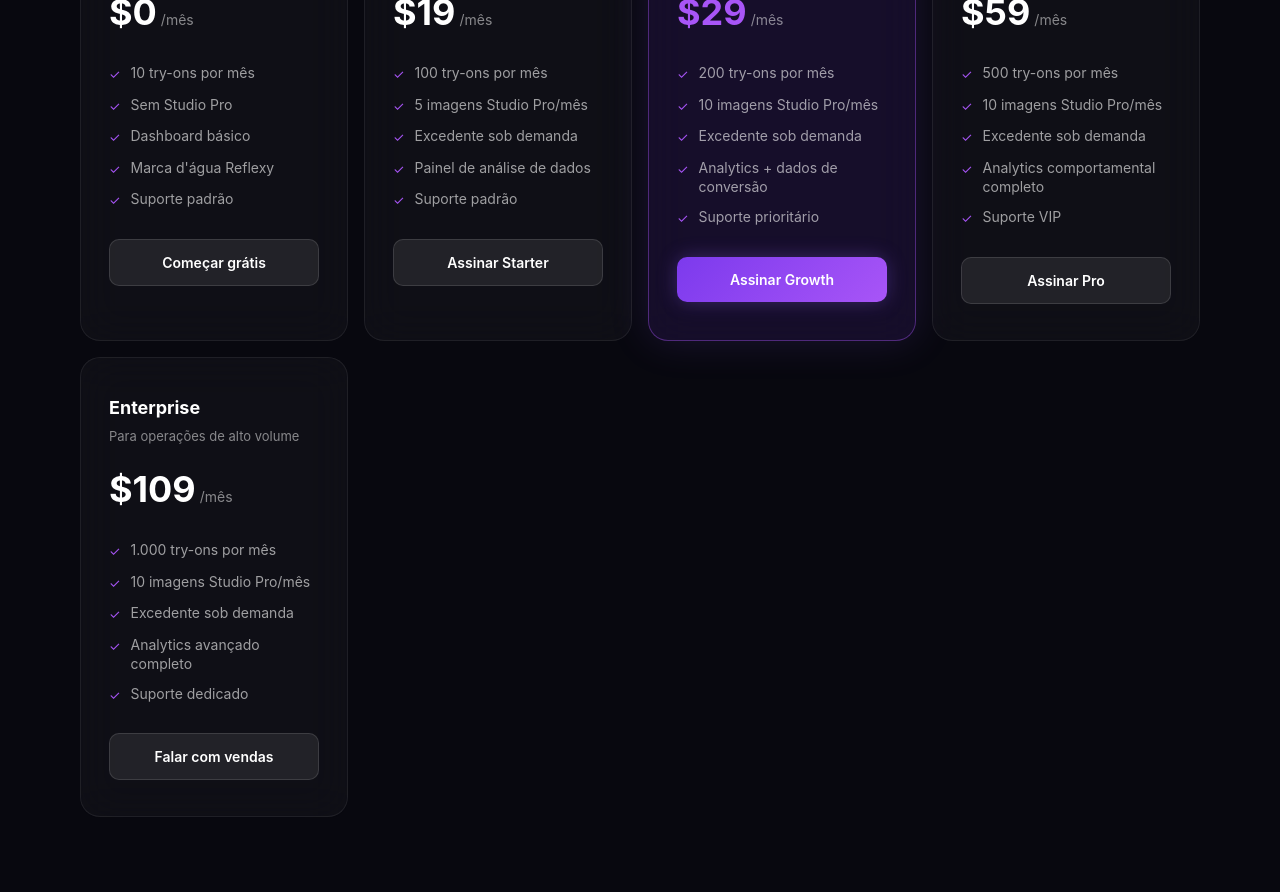
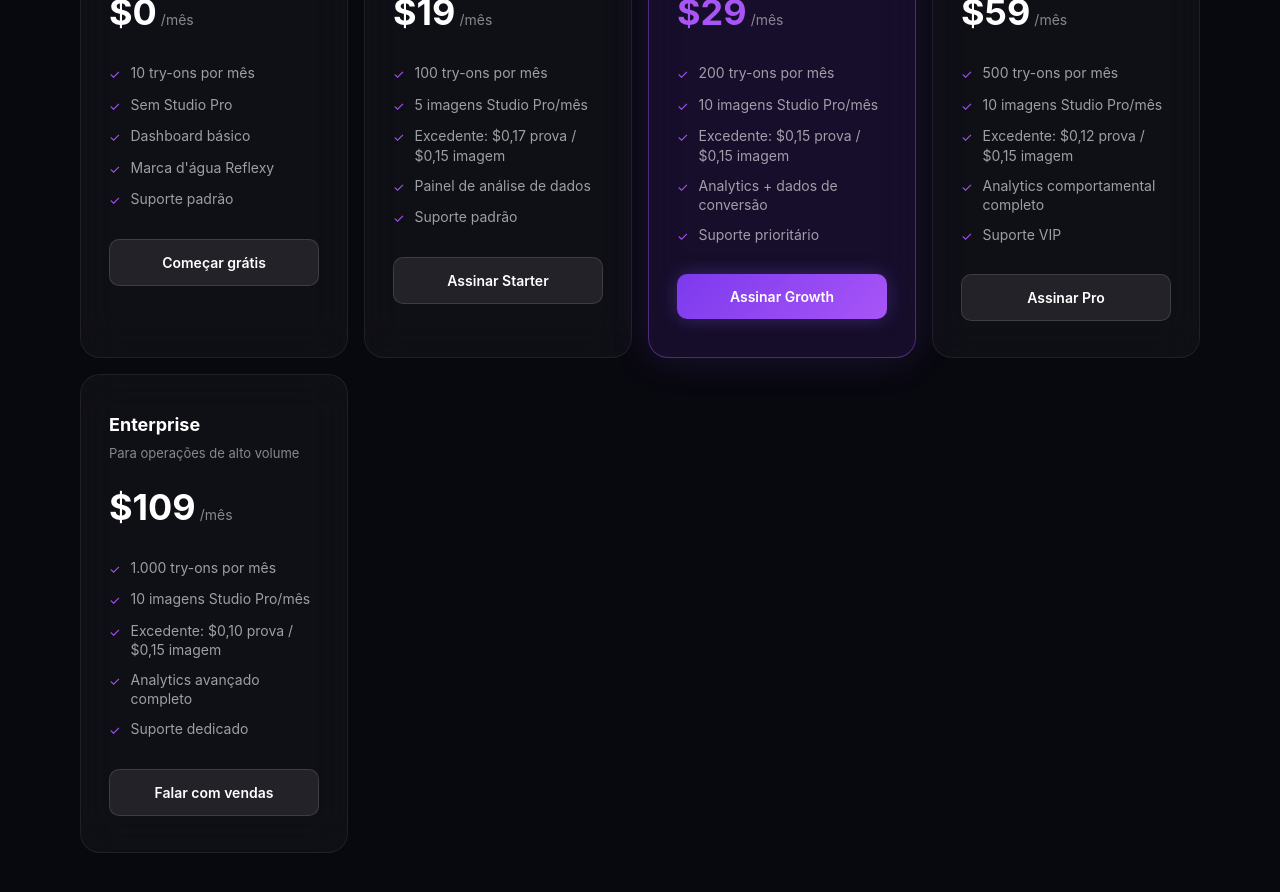
Before and after one commit to colingisely/tryon-app, a Next.js app: page / in a window 1280 px wide. Shown: the part 7920-8812 px from the top of the page. Built offline with nearby package versions, Linux system fonts and the light colour scheme.

Commit message:
feat: implement tiered overage pricing and strategic documentation

```diff
--- a/app/page.tsx
+++ b/app/page.tsx
@@ -89,17 +89,17 @@ export default function LandingPage() {
   const plans = {
     pt: [
       { name: 'Preview', price: '$0', period: '/mês', desc: 'Experimente sem compromisso', features: ['10 try-ons por mês', 'Sem Studio Pro', 'Dashboard básico', 'Marca d\'água Reflexy', 'Suporte padrão'], cta: 'Começar grátis', highlight: false },
-      { name: 'Starter', price: '$19', period: '/mês', desc: 'Para lojas que estão começando', features: ['100 try-ons por mês', '5 imagens Studio Pro/mês', 'Excedente sob demanda', 'Painel de análise de dados', 'Suporte padrão'], cta: 'Assinar Starter', highlight: false },
-      { name: 'Growth', price: '$29', period: '/mês', desc: 'Para lojas em crescimento', features: ['200 try-ons por mês', '10 imagens Studio Pro/mês', 'Excedente sob demanda', 'Analytics + dados de conversão', 'Suporte prioritário'], cta: 'Assinar Growth', highlight: true, badge: 'Mais popular' },
-      { name: 'Pro', price: '$59', period: '/mês', desc: 'Para lojas que querem escalar', features: ['500 try-ons por mês', '10 imagens Studio Pro/mês', 'Excedente sob demanda', 'Analytics comportamental completo', 'Suporte VIP'], cta: 'Assinar Pro', highlight: false },
-      { name: 'Enterprise', price: '$109', period: '/mês', desc: 'Para operações de alto volume', features: ['1.000 try-ons por mês', '10 imagens Studio Pro/mês', 'Excedente sob demanda', 'Analytics avançado completo', 'Suporte dedicado'], cta: 'Falar com vendas', highlight: false },
+      { name: 'Starter', price: '$19', period: '/mês', desc: 'Para lojas que estão começando', features: ['100 try-ons por mês', '5 imagens Studio Pro/mês', 'Excedente: $0,17 prova / $0,15 imagem', 'Painel de análise de dados', 'Suporte padrão'], cta: 'Assinar Starter', highlight: false },
+      { name: 'Growth', price: '$29', period: '/mês', desc: 'Para lojas em crescimento', features: ['200 try-ons por mês', '10 imagens Studio Pro/mês', 'Excedente: $0,15 prova / $0,15 imagem', 'Analytics + dados de conversão', 'Suporte prioritário'], cta: 'Assinar Growth', highlight: true, badge: 'Mais popular' },
+      { name: 'Pro', price: '$59', period: '/mês', desc: 'Para lojas que querem escalar', features: ['500 try-ons por mês', '10 imagens Studio Pro/mês', 'Excedente: $0,12 prova / $0,15 imagem', 'Analytics comportamental completo', 'Suporte VIP'], cta: 'Assinar Pro', highlight: false },
+      { name: 'Enterprise', price: '$109', period: '/mês', desc: 'Para operações de alto volume', features: ['1.000 try-ons por mês', '10 imagens Studio Pro/mês', 'Excedente: $0,10 prova / $0,15 imagem', 'Analytics avançado completo', 'Suporte dedicado'], cta: 'Falar com vendas', highlight: false },
     ],
     en: [
       { name: 'Preview', price: '$0', period: '/month', desc: 'Try it with no commitment', features: ['10 try-ons per month', 'No Studio Pro', 'Basic dashboard', 'Reflexy watermark', 'Standard support'], cta: 'Start for free', highlight: false },
-      { name: 'Starter', price: '$19', period: '/month', desc: 'For stores just getting started', features: ['100 try-ons per month', '5 Studio Pro images/month', 'On-demand overage', 'Data analytics panel', 'Standard support'], cta: 'Get Starter', highlight: false },
-      { name: 'Growth', price: '$29', period: '/month', desc: 'For growing stores', features: ['200 try-ons per month', '10 Studio Pro images/month', 'On-demand overage', 'Analytics + conversion data', 'Priority support'], cta: 'Get Growth', highlight: true, badge: 'Most popular' },
-      { name: 'Pro', price: '$59', period: '/month', desc: 'For stores that want to scale', features: ['500 try-ons per month', '10 Studio Pro images/month', 'On-demand overage', 'Full behavioral analytics', 'VIP support'], cta: 'Get Pro', highlight: false },
-      { name: 'Enterprise', price: '$109', period: '/month', desc: 'For high-volume operations', features: ['1,000 try-ons per month', '10 Studio Pro images/month', 'On-demand overage', 'Full advanced analytics', 'Dedicated support'], cta: 'Talk to sales', highlight: false },
+      { name: 'Starter', price: '$19', period: '/month', desc: 'For stores just getting started', features: ['100 try-ons per month', '5 Studio Pro images/month', 'Overage: $0.17 per try-on / $0.15 per image', 'Data analytics panel', 'Standard support'], cta: 'Get Starter', highlight: false },
+      { name: 'Growth', price: '$29', period: '/month', desc: 'For growing stores', features: ['200 try-ons per month', '10 Studio Pro images/month', 'Overage: $0.15 per try-on / $0.15 per image', 'Analytics + conversion data', 'Priority support'], cta: 'Get Growth', highlight: true, badge: 'Most popular' },
+      { name: 'Pro', price: '$59', period: '/month', desc: 'For stores that want to scale', features: ['500 try-ons per month', '10 Studio Pro images/month', 'Overage: $0.12 per try-on / $0.15 per image', 'Full behavioral analytics', 'VIP support'], cta: 'Get Pro', highlight: false },
+      { name: 'Enterprise', price: '$109', period: '/month', desc: 'For high-volume operations', features: ['1,000 try-ons per month', '10 Studio Pro images/month', 'Overage: $0.10 per try-on / $0.15 per image', 'Full advanced analytics', 'Dedicated support'], cta: 'Talk to sales', highlight: false },
     ],
   };
 
--- a/app/pricing/page.tsx
+++ b/app/pricing/page.tsx
@@ -38,7 +38,7 @@ const plans = [
     features: [
       "100 try-ons por mês",
       "5 imagens Studio Pro/mês",
-      "Excedente sob demanda",
+      "Excedente: $0,17 prova / $0,15 imagem",
       "Painel de análise de dados",
       "Suporte padrão",
     ],
@@ -55,7 +55,7 @@ const plans = [
     features: [
       "200 try-ons por mês",
       "10 imagens Studio Pro/mês",
-      "Excedente sob demanda",
+      "Excedente: $0,15 prova / $0,15 imagem",
       "Analytics + dados de conversão",
       "Suporte prioritário",
     ],
@@ -72,7 +72,7 @@ const plans = [
     features: [
       "500 try-ons por mês",
       "10 imagens Studio Pro/mês",
-      "Excedente sob demanda",
+      "Excedente: $0,12 prova / $0,15 imagem",
       "Analytics comportamental completo",
       "Suporte VIP",
     ],
@@ -89,7 +89,7 @@ const plans = [
     features: [
       "1.000 try-ons por mês",
       "10 imagens Studio Pro/mês",
-      "Excedente sob demanda",
+      "Excedente: $0,10 prova / $0,15 imagem",
       "Analytics avançado completo",
       "Suporte dedicado",
     ],
```
